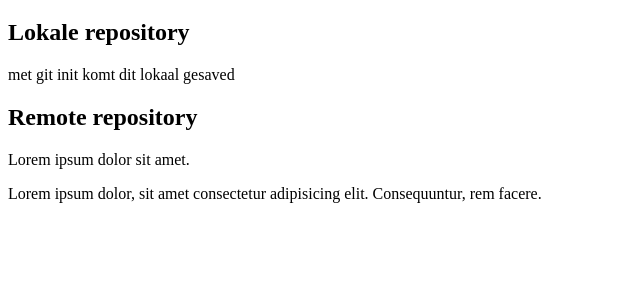
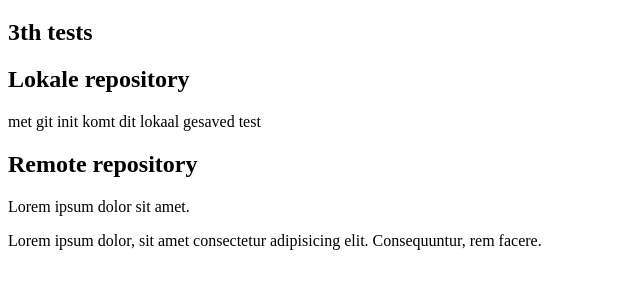
Before and after one commit to MikeStudent2025/module2, a plain HTML site: page Versiecontrole/index.html in a window 1280 px wide. Shown: the part 61-350 px from the top of the page, without its empty margins (0-640 px from the left). Drawn offline with Linux system fonts and the light colour scheme.

Commit message:
3th test

```diff
--- a/Versiecontrole/index.html
+++ b/Versiecontrole/index.html
@@ -12,12 +12,14 @@
     <h1>
         Versiecontrole met git
     </h1>
-
+    <h2>
+        3th tests
+    </h2>
     <h2>
         Lokale repository
     </h2>
     <p>
-        met git init komt dit lokaal gesaved
+        met git init komt dit lokaal gesaved test
     </p>
     <h2>
         Remote repository
```
